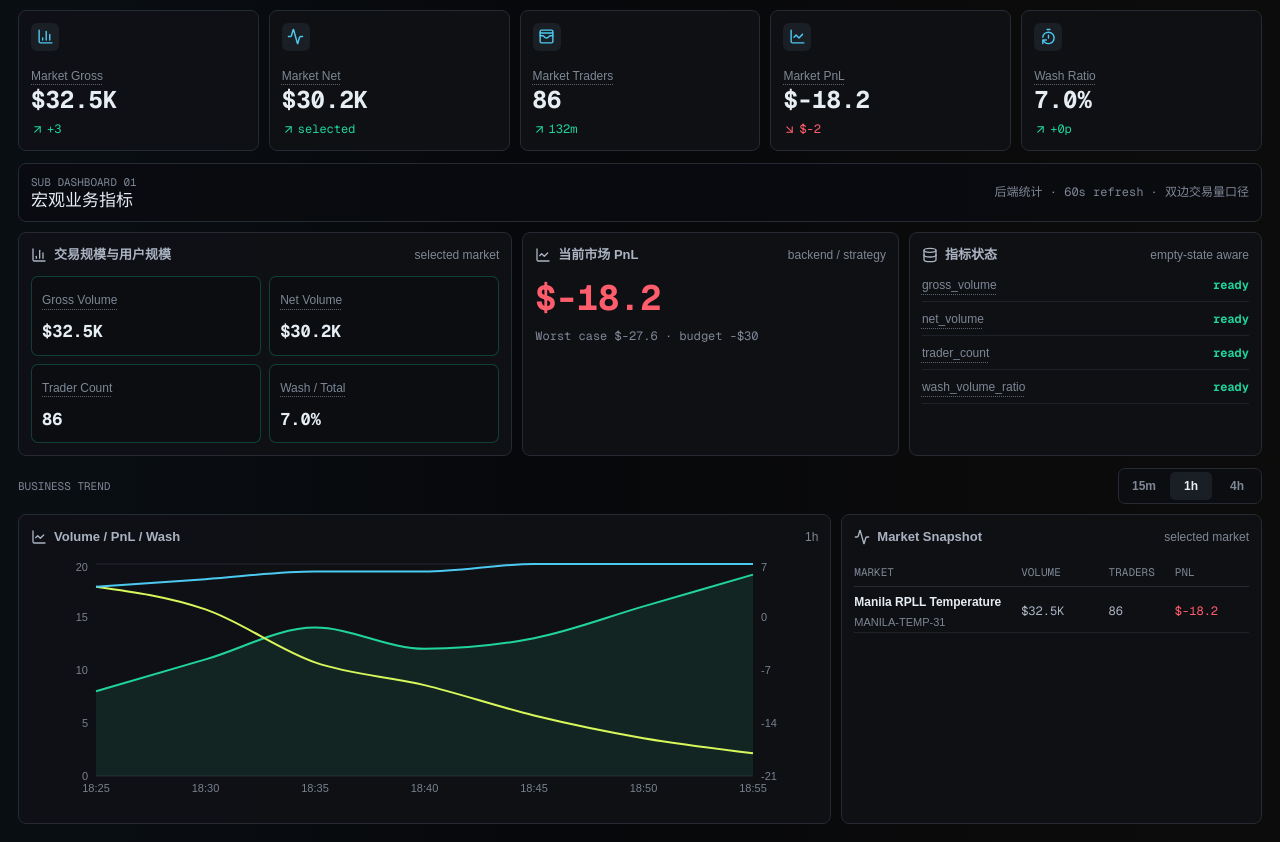
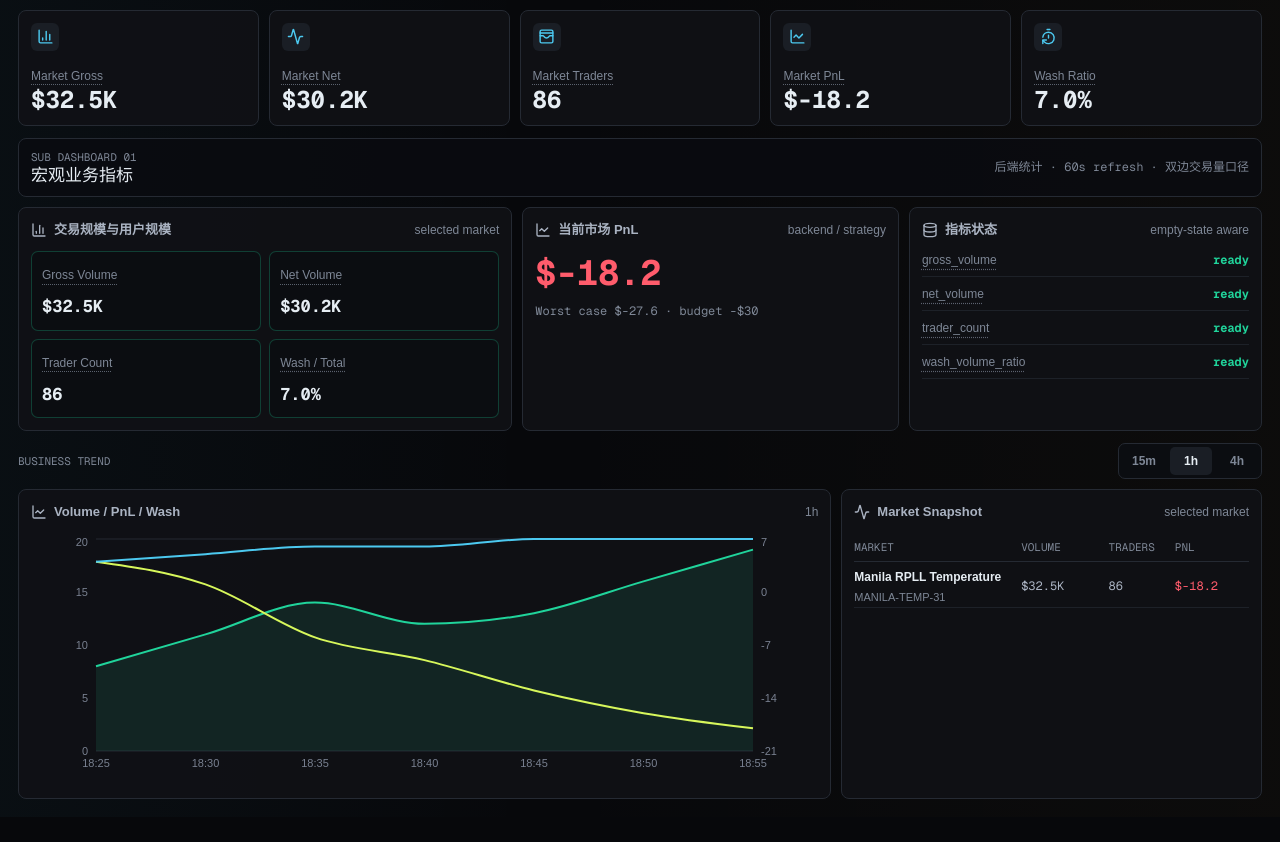
Before and after one commit to Buzzing-Club/mm-dashboard, a Next.js app: page / in a window 1280 px wide. Shown: the part 814-1656 px from the top of the page. After the commit the page ends 1631 px from the top, so only its background shows below. Built offline with nearby package versions, Linux system fonts and the light colour scheme.

Commit message:
Remove KPI hint rows

```diff
--- a/app/globals.css
+++ b/app/globals.css
@@ -78,7 +78,6 @@ button {
 .feed-pill,
 .title-line,
 .panel-title,
-.metric-card small,
 .rail-header,
 .quote-box,
 .segmented,
@@ -332,13 +331,6 @@ h3 {
   font-family: var(--font-geist-mono), monospace;
   font-size: 24px;
   line-height: 1.1;
-}
-
-.metric-card small {
-  gap: 3px;
-  margin-top: 7px;
-  font-family: var(--font-geist-mono), monospace;
-  font-size: 12px;
 }
 
 .positive {
--- a/app/page.tsx
+++ b/app/page.tsx
@@ -4,8 +4,6 @@ import { useEffect, useMemo, useState } from "react";
 import {
   Activity,
   AlertTriangle,
-  ArrowDownRight,
-  ArrowUpRight,
   BarChart3,
   Bell,
   CircleDot,
@@ -754,22 +752,6 @@ export default function Home() {
 
   const inventoryUsed = Math.min(100, (Math.abs(visibleMarket.inventory) / visibleMarket.qMax) * 100);
   const lossUsed = Math.min(100, (Math.abs(visibleMarket.worstCasePnl) / visibleMarket.maxLossBudget) * 100);
-  const latestPoint = visibleMarket.series.at(-1);
-  const previousPoint = visibleMarket.series.at(-2);
-  const volumeDelta =
-    latestPoint && previousPoint
-      ? `${latestPoint.volume - previousPoint.volume >= 0 ? "+" : ""}${latestPoint.volume - previousPoint.volume}`
-      : "tick";
-  const pnlDelta =
-    latestPoint && previousPoint ? signedCurrency(latestPoint.pnl - previousPoint.pnl) : "tick";
-  const spreadDelta =
-    latestPoint && previousPoint
-      ? `${latestPoint.spread - previousPoint.spread >= 0 ? "+" : ""}${(latestPoint.spread - previousPoint.spread).toFixed(1)}c`
-      : "tick";
-  const washDelta =
-    latestPoint && previousPoint
-      ? `${latestPoint.wash - previousPoint.wash >= 0 ? "+" : ""}${latestPoint.wash - previousPoint.wash}p`
-      : "tick";
   const selectedTone = statusMeta[visibleMarket.riskStatus].tone;
   const selectedRiskTone = selectedTone === "ok" ? "ok" : selectedTone === "warn" ? "warn" : "bad";
   return (
@@ -859,29 +841,29 @@ export default function Home() {
         <section className="kpi-grid" aria-label="Realtime dashboard metrics">
           {activeBoard === "macro" && (
             <>
-              <MetricCard icon={<BarChart3 size={17} />} label="Market Gross" value={currency(visibleMarket.grossVolume)} delta={volumeDelta} tone="ok" />
-              <MetricCard icon={<Activity size={17} />} label="Market Net" value={visibleMarket.netVolume === null ? "unknown" : currency(visibleMarket.netVolume)} delta="selected" tone={visibleMarket.netVolume === null ? "warn" : "ok"} />
-              <MetricCard icon={<WalletCards size={17} />} label="Market Traders" value={visibleMarket.traderCount.toLocaleString()} delta={`${visibleMarket.endInMinutes}m`} tone="ok" />
-              <MetricCard icon={<LineChart size={17} />} label="Market PnL" value={signedCurrency(visibleMarket.pnl)} delta={pnlDelta} tone={visibleMarket.pnl >= 0 ? "ok" : "bad"} />
-              <MetricCard icon={<TimerReset size={17} />} label="Wash Ratio" value={pct(visibleMarket.washRatio)} delta={washDelta} tone={(visibleMarket.washRatio ?? 1) < 0.2 ? "ok" : "warn"} />
+              <MetricCard icon={<BarChart3 size={17} />} label="Market Gross" value={currency(visibleMarket.grossVolume)} tone="ok" />
+              <MetricCard icon={<Activity size={17} />} label="Market Net" value={visibleMarket.netVolume === null ? "unknown" : currency(visibleMarket.netVolume)} tone={visibleMarket.netVolume === null ? "warn" : "ok"} />
+              <MetricCard icon={<WalletCards size={17} />} label="Market Traders" value={visibleMarket.traderCount.toLocaleString()} tone="ok" />
+              <MetricCard icon={<LineChart size={17} />} label="Market PnL" value={signedCurrency(visibleMarket.pnl)} tone={visibleMarket.pnl >= 0 ? "ok" : "bad"} />
+              <MetricCard icon={<TimerReset size={17} />} label="Wash Ratio" value={pct(visibleMarket.washRatio)} tone={(visibleMarket.washRatio ?? 1) < 0.2 ? "ok" : "warn"} />
             </>
           )}
           {activeBoard === "experience" && (
             <>
-              <MetricCard icon={<Layers3 size={17} />} label="Market Liquidity" value={`${visibleMarket.liquidity.toLocaleString()} sh`} delta={visibleMarket.bidLevels.length ? "2-sided" : "empty"} tone={visibleMarket.liquidity > 0 ? "ok" : "bad"} />
-              <MetricCard icon={<TimerReset size={17} />} label="Trade Slippage" value={visibleMarket.avgSlippage === null ? "no_trade" : `${visibleMarket.avgSlippage.toFixed(1)}%`} delta="market" tone={(visibleMarket.avgSlippage ?? 99) < 4 ? "ok" : "bad"} />
-              <MetricCard icon={<Activity size={17} />} label="Spread Now" value={visibleMarket.spread ? `${(visibleMarket.spread * 100).toFixed(1)}c` : "missing"} delta={spreadDelta} tone={visibleMarket.spread && visibleMarket.spread < 0.06 ? "ok" : "warn"} />
-              <MetricCard icon={<Gauge size={17} />} label="Ask K / Bid K" value={`${visibleMarket.askSlope?.toFixed(0) ?? "--"} / ${visibleMarket.bidSlope?.toFixed(0) ?? "--"}`} delta="market" tone={visibleMarket.askSlope && visibleMarket.bidSlope ? "ok" : "bad"} />
-              <MetricCard icon={<Database size={17} />} label="Book Health" value={visibleMarket.bidLevels.length ? "2-sided" : "missing"} delta={`${visibleMarket.staleSeconds}s`} tone={visibleMarket.bidLevels.length ? "ok" : "bad"} />
+              <MetricCard icon={<Layers3 size={17} />} label="Market Liquidity" value={`${visibleMarket.liquidity.toLocaleString()} sh`} tone={visibleMarket.liquidity > 0 ? "ok" : "bad"} />
+              <MetricCard icon={<TimerReset size={17} />} label="Trade Slippage" value={visibleMarket.avgSlippage === null ? "no_trade" : `${visibleMarket.avgSlippage.toFixed(1)}%`} tone={(visibleMarket.avgSlippage ?? 99) < 4 ? "ok" : "bad"} />
+              <MetricCard icon={<Activity size={17} />} label="Spread Now" value={visibleMarket.spread ? `${(visibleMarket.spread * 100).toFixed(1)}c` : "missing"} tone={visibleMarket.spread && visibleMarket.spread < 0.06 ? "ok" : "warn"} />
+              <MetricCard icon={<Gauge size={17} />} label="Ask K / Bid K" value={`${visibleMarket.askSlope?.toFixed(0) ?? "--"} / ${visibleMarket.bidSlope?.toFixed(0) ?? "--"}`} tone={visibleMarket.askSlope && visibleMarket.bidSlope ? "ok" : "bad"} />
+              <MetricCard icon={<Database size={17} />} label="Book Health" value={visibleMarket.bidLevels.length ? "2-sided" : "missing"} tone={visibleMarket.bidLevels.length ? "ok" : "bad"} />
             </>
           )}
           {activeBoard === "risk" && (
             <>
-              <MetricCard icon={<ShieldAlert size={17} />} label="Risk Status" value={statusMeta[visibleMarket.riskStatus].short} delta="market" tone={selectedRiskTone} />
-              <MetricCard icon={<Pause size={17} />} label="Quote Mode" value={statusMeta[visibleMarket.quoteMode].short} delta={visibleMarket.status} tone={selectedRiskTone} />
-              <MetricCard icon={<Gauge size={17} />} label="Budget Used" value={`${lossUsed.toFixed(0)}%`} delta="worst pnl" tone={lossUsed > 85 ? "bad" : "warn"} />
-              <MetricCard icon={<Activity size={17} />} label="Inventory q" value={`${visibleMarket.inventory} / ${visibleMarket.qMax}`} delta={statusMeta[visibleMarket.quoteMode].short} tone={Math.abs(visibleMarket.inventory) >= 64 ? "bad" : "warn"} />
-              <MetricCard icon={<Database size={17} />} label="Runtime Delay" value={`${visibleMarket.staleSeconds}s`} delta="strategy" tone={visibleMarket.staleSeconds > 60 ? "bad" : "ok"} />
+              <MetricCard icon={<ShieldAlert size={17} />} label="Risk Status" value={statusMeta[visibleMarket.riskStatus].short} tone={selectedRiskTone} />
+              <MetricCard icon={<Pause size={17} />} label="Quote Mode" value={statusMeta[visibleMarket.quoteMode].short} tone={selectedRiskTone} />
+              <MetricCard icon={<Gauge size={17} />} label="Budget Used" value={`${lossUsed.toFixed(0)}%`} tone={lossUsed > 85 ? "bad" : "warn"} />
+              <MetricCard icon={<Activity size={17} />} label="Inventory q" value={`${visibleMarket.inventory} / ${visibleMarket.qMax}`} tone={Math.abs(visibleMarket.inventory) >= 64 ? "bad" : "warn"} />
+              <MetricCard icon={<Database size={17} />} label="Runtime Delay" value={`${visibleMarket.staleSeconds}s`} tone={visibleMarket.staleSeconds > 60 ? "bad" : "ok"} />
             </>
           )}
         </section>
@@ -1403,13 +1385,11 @@ function MetricCard({
   icon,
   label,
   value,
-  delta,
   tone,
 }: {
   icon: React.ReactNode;
   label: string;
   value: string;
-  delta: string;
   tone: "ok" | "warn" | "bad";
 }) {
   const description = metricDescriptions[label];
@@ -1426,10 +1406,6 @@ function MetricCard({
         {label}
       </span>
       <strong>{value}</strong>
-      <small className={tone === "bad" ? "negative" : "positive"}>
-        {tone === "bad" ? <ArrowDownRight size={13} /> : <ArrowUpRight size={13} />}
-        {delta}
-      </small>
     </div>
   );
 }
```
Also changed, not shown: 1 other file (tests, documents, lock files or other folders).
